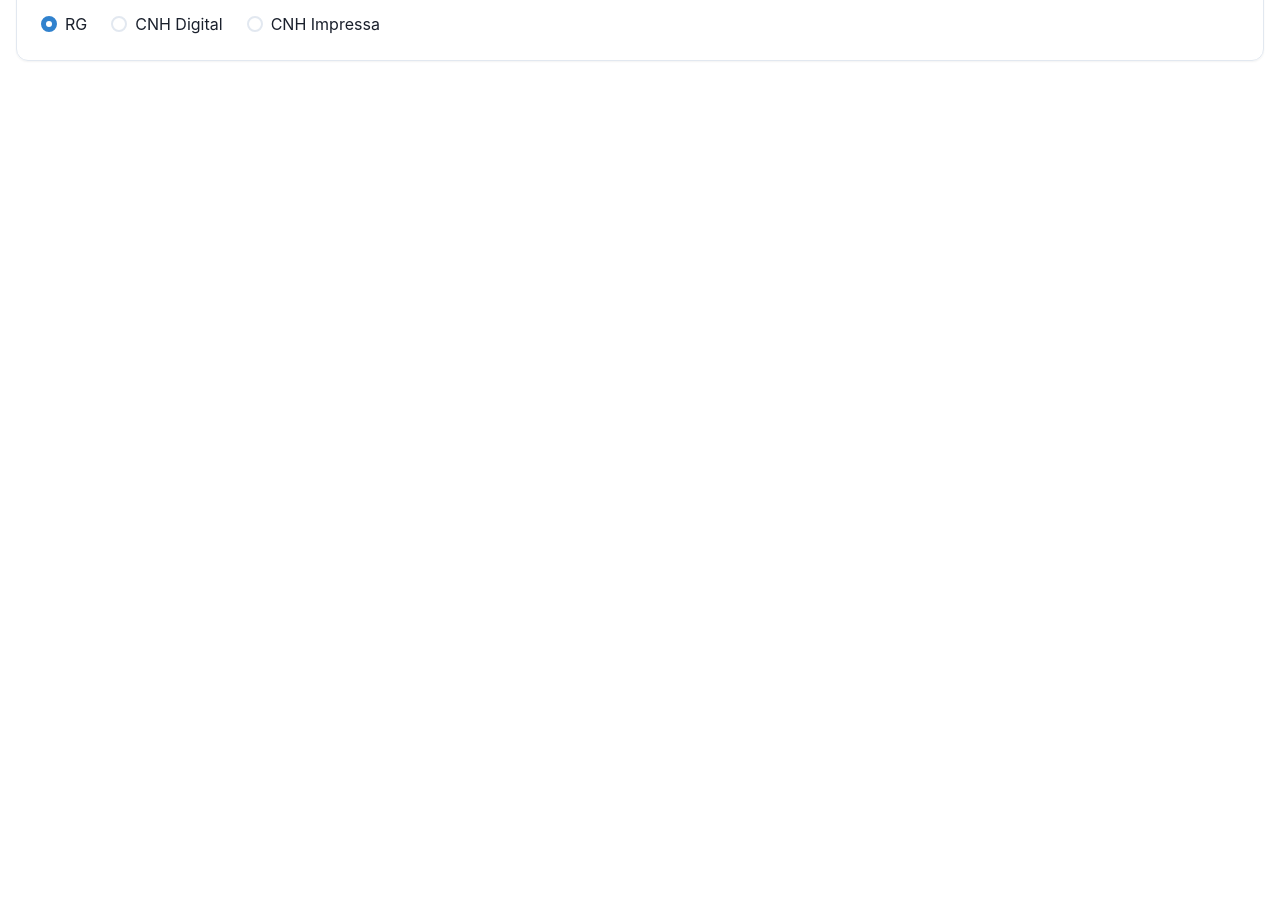
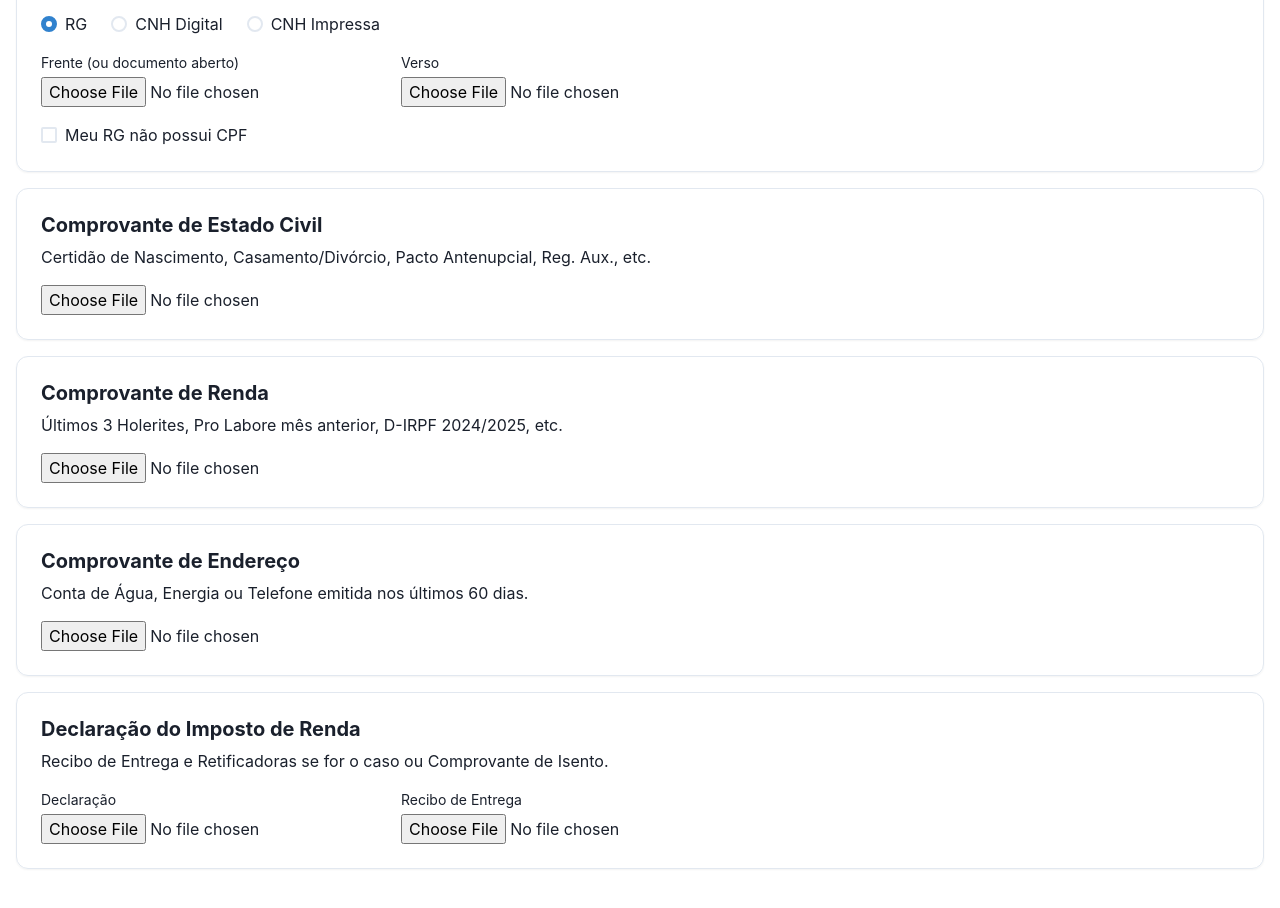
Before and after one commit to alnrf/Docs, a React (Create React App) app: page /file-upload in a window 1280 px wide. Shown: the part 300-1208 px from the top of the page. Before the commit the page ends 857 px from the top, so only its background shows below. Built offline with nearby package versions, Linux system fonts and the light colour scheme.

Commit message:
Documentoss

```diff
--- a/src/pages/FilesUpload.tsx
+++ b/src/pages/FilesUpload.tsx
@@ -1,8 +1,112 @@
-import React from "react";
-import { Box, Container, Heading, Stack, Text, VStack } from "@chakra-ui/react";
-import { Radio, RadioGroup } from "@chakra-ui/react";
+import React, { useState } from "react";
+import {
+  Box,
+  Container,
+  Heading,
+  Stack,
+  Text,
+  VStack,
+  Radio,
+  RadioGroup,
+  Checkbox,
+} from "@chakra-ui/react";
 
 export default function FilesUpload() {
+  const [docType, setDocType] = useState("rg");
+  const [noCpf, setNoCpf] = useState(false);
+
+  // Helper to render file inputs
+  const renderFileInputs = () => {
+    if (docType === "rg") {
+      return (
+        <>
+          <Stack direction={{ base: "column", md: "row" }} spacing={4} mt={4}>
+            <Box>
+              <Text fontSize="sm" mb={1}>
+                Frente (ou documento aberto)
+              </Text>
+              <input
+                type="file"
+                accept=".jpg,.jpeg,.png,.pdf"
+                style={{ display: "block" }}
+              />
+            </Box>
+            <Box>
+              <Text fontSize="sm" mb={1}>
+                Verso
+              </Text>
+              <input
+                type="file"
+                accept=".jpg,.jpeg,.png,.pdf"
+                style={{ display: "block" }}
+              />
+            </Box>
+          </Stack>
+          <Checkbox
+            mt={4}
+            isChecked={noCpf}
+            onChange={(e) => setNoCpf(e.target.checked)}
+          >
+            Meu RG não possui CPF
+          </Checkbox>
+          {noCpf && (
+            <Box mt={4}>
+              <Text fontSize="sm" mb={1}>
+                Selecione o arquivo do comprovante de CPF
+              </Text>
+              <input
+                type="file"
+                accept=".jpg,.jpeg,.png,.pdf"
+                style={{ display: "block" }}
+              />
+            </Box>
+          )}
+        </>
+      );
+    }
+    if (docType === "cnh") {
+      return (
+        <Stack direction={{ base: "column", md: "row" }} spacing={4} mt={4}>
+          <Box>
+            <Text fontSize="sm" mb={1}>
+              Frente (ou documento aberto)
+            </Text>
+            <input
+              type="file"
+              accept=".jpg,.jpeg,.png,.pdf"
+              style={{ display: "block" }}
+            />
+          </Box>
+          <Box>
+            <Text fontSize="sm" mb={1}>
+              Verso
+            </Text>
+            <input
+              type="file"
+              accept=".jpg,.jpeg,.png,.pdf"
+              style={{ display: "block" }}
+            />
+          </Box>
+        </Stack>
+      );
+    }
+    if (docType === "e_cnh") {
+      return (
+        <Box mt={4}>
+          <Text fontSize="sm" mb={1}>
+            Arquivo
+          </Text>
+          <input
+            type="file"
+            accept=".jpg,.jpeg,.png,.pdf"
+            style={{ display: "block" }}
+          />
+        </Box>
+      );
+    }
+    return null;
+  };
+
   return (
     <Box minH="100vh">
       <Container
@@ -29,13 +133,123 @@ export default function FilesUpload() {
               </Heading>
               <Text>Conteúdo de exemplo adaptável ao tamanho da tela.</Text>
               {/* Seletores (radio) adicionados abaixo */}
-              <RadioGroup defaultValue="rg" mt={4}>
+              <RadioGroup value={docType} onChange={setDocType} mt={4}>
                 <Stack direction="row" spacing={6}>
                   <Radio value="rg">RG</Radio>
                   <Radio value="e_cnh">CNH Digital</Radio>
                   <Radio value="cnh">CNH Impressa</Radio>
                 </Stack>
               </RadioGroup>
+
+              {/* File selectors below radio group */}
+              {renderFileInputs()}
+            </Box>
+
+            <Box
+              p={{ base: 4, md: 6 }}
+              rounded="xl"
+              borderWidth="1px"
+              shadow="sm"
+            >
+              <Heading as="h2" size="md" mb={2}>
+                Comprovante de Estado Civil
+              </Heading>
+              <Text>
+                Certidão de Nascimento, Casamento/Divórcio, Pacto Antenupcial,
+                Reg. Aux., etc.
+              </Text>
+
+              <Box mt={4}>
+                <input
+                  type="file"
+                  accept=".jpg,.jpeg,.png,.pdf"
+                  style={{ display: "block" }}
+                />
+              </Box>
+            </Box>
+            <Box
+              p={{ base: 4, md: 6 }}
+              rounded="xl"
+              borderWidth="1px"
+              shadow="sm"
+            >
+              <Heading as="h2" size="md" mb={2}>
+                Comprovante de Renda
+              </Heading>
+              <Text>
+                Últimos 3 Holerites, Pro Labore mês anterior, D-IRPF 2024/2025,
+                etc.
+              </Text>
+
+              <Box mt={4}>
+                <input
+                  type="file"
+                  accept=".jpg,.jpeg,.png,.pdf"
+                  style={{ display: "block" }}
+                />
+              </Box>
+            </Box>
+            <Box
+              p={{ base: 4, md: 6 }}
+              rounded="xl"
+              borderWidth="1px"
+              shadow="sm"
+            >
+              <Heading as="h2" size="md" mb={2}>
+                Comprovante de Endereço
+              </Heading>
+              <Text>
+                Conta de Água, Energia ou Telefone emitida nos últimos 60 dias.
+              </Text>
+
+              <Box mt={4}>
+                <input
+                  type="file"
+                  accept=".jpg,.jpeg,.png,.pdf"
+                  style={{ display: "block" }}
+                />
+              </Box>
+            </Box>
+            <Box
+              p={{ base: 4, md: 6 }}
+              rounded="xl"
+              borderWidth="1px"
+              shadow="sm"
+            >
+              <Heading as="h2" size="md" mb={2}>
+                Declaração do Imposto de Renda
+              </Heading>
+              <Text>
+                Recibo de Entrega e Retificadoras se for o caso ou Comprovante
+                de Isento.
+              </Text>
+
+              <Stack
+                direction={{ base: "column", md: "row" }}
+                spacing={4}
+                mt={4}
+              >
+                <Box>
+                  <Text fontSize="sm" mb={1}>
+                    Declaração
+                  </Text>
+                  <input
+                    type="file"
+                    accept=".jpg,.jpeg,.png,.pdf"
+                    style={{ display: "block" }}
+                  />
+                </Box>
+                <Box>
+                  <Text fontSize="sm" mb={1}>
+                    Recibo de Entrega
+                  </Text>
+                  <input
+                    type="file"
+                    accept=".jpg,.jpeg,.png,.pdf"
+                    style={{ display: "block" }}
+                  />
+                </Box>
+              </Stack>
             </Box>
           </VStack>
         </Stack>
```
